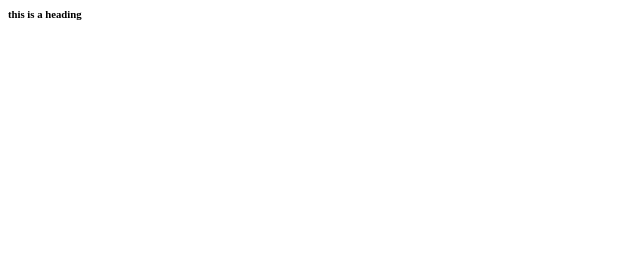
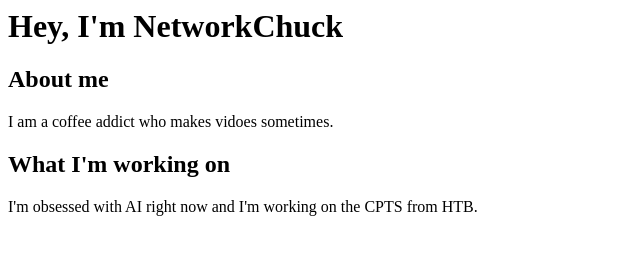
Before and after one commit to abhishek751/testwebsite, a plain HTML site: page index.html in a window 1280 px wide. Shown: the whole page, without its empty margins (0-640 px from the left). Drawn offline with Linux system fonts and the light colour scheme.

Commit message:
Update index.html

```diff
--- a/index.html
+++ b/index.html
@@ -1,6 +1,16 @@
+
 <html>
-
-<body>
-  <h6>this is a heading</h6>
-</body>
+    <h1>
+        Hey, I'm NetworkChuck
+    </h1>
+    <body>
+        <h2>About me</h2>
+        <p>
+            I am a coffee addict who makes vidoes sometimes.
+        </p>
+        <h2>What I'm working on</h2>
+        <p>
+            I'm obsessed with AI right now and I'm working on the CPTS from HTB.
+        </p>
+    </body>
 </html>
```
